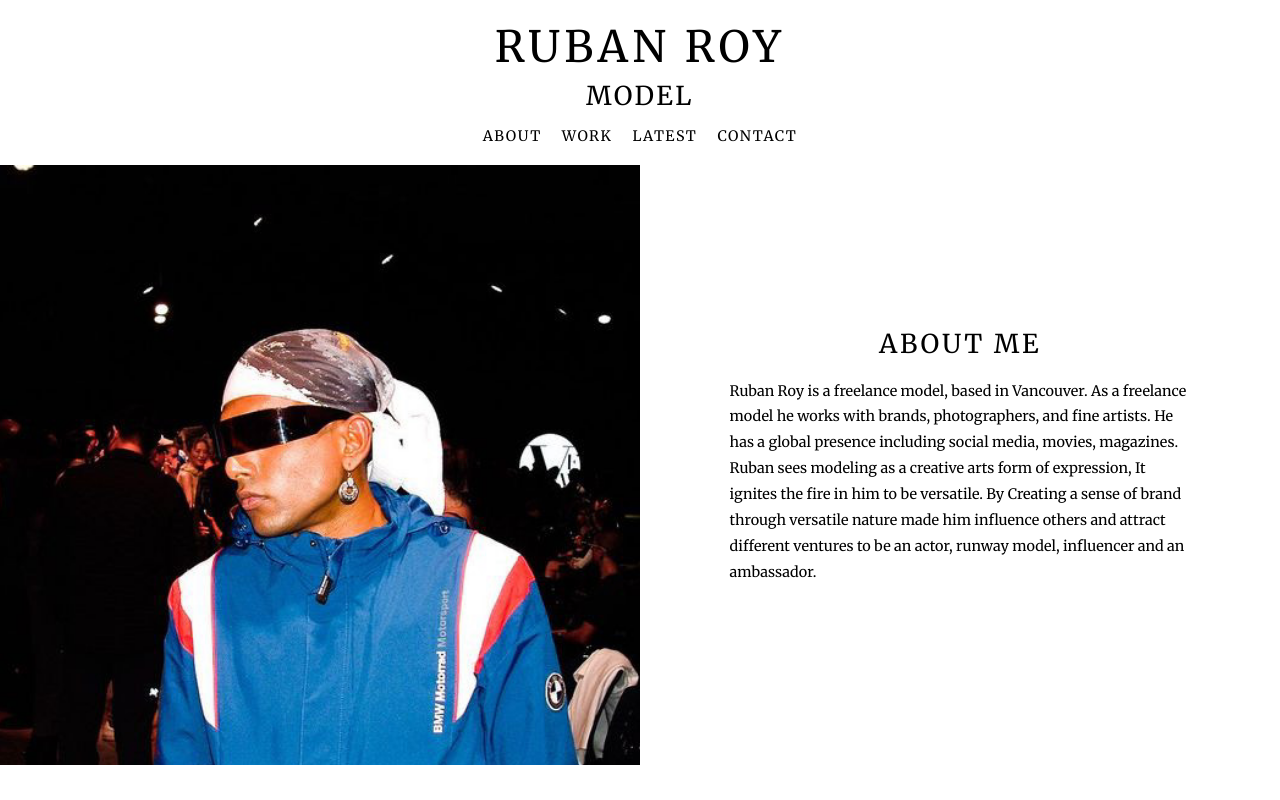
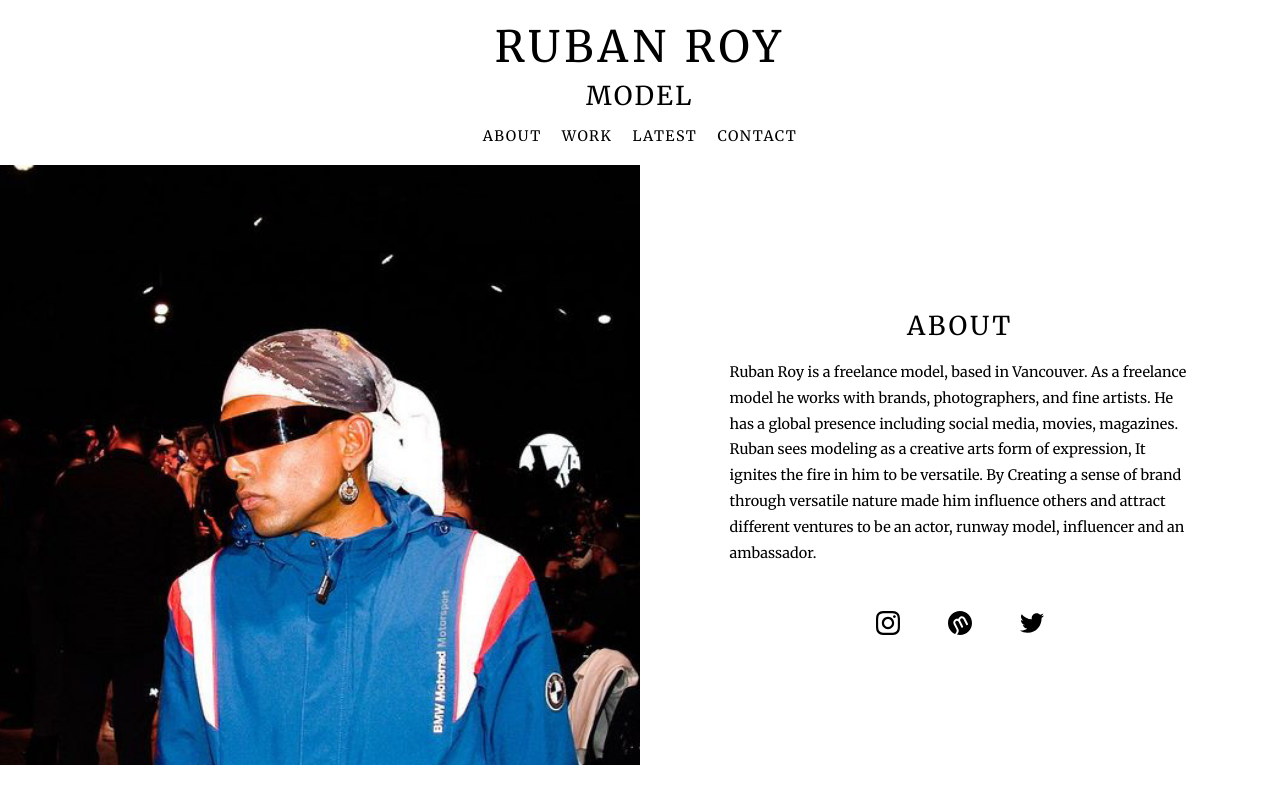
Before and after one commit to Jack-2077/ruban-portfolio, an Astro site: page / in a window 1280 px wide. Built offline with nearby package versions, Linux system fonts and the light colour scheme; Astro itself is replaced by a stand-in of ours.

Commit message:
add: social media icons

```diff
--- a/astro.config.mjs
+++ b/astro.config.mjs
@@ -1,4 +1,12 @@
 import { defineConfig } from 'astro/config';
 
 // https://astro.build/config
-export default defineConfig({});
+export default defineConfig({
+    schema: {
+        'image': {
+          content: 'string',
+          width: 'number',
+          height: 'number',
+        },
+      },
+});
--- /dev/null
+++ b/src/icons/Instagram.astro
@@ -0,0 +1,9 @@
+<svg
+  xmlns="http://www.w3.org/2000/svg"
+  width="24"
+  height="24"
+  viewBox="0 0 24 24"
+  ><path
+    d="M12 2.163c3.204 0 3.584.012 4.85.07 3.252.148 4.771 1.691 4.919 4.919.058 1.265.069 1.645.069 4.849 0 3.205-.012 3.584-.069 4.849-.149 3.225-1.664 4.771-4.919 4.919-1.266.058-1.644.07-4.85.07-3.204 0-3.584-.012-4.849-.07-3.26-.149-4.771-1.699-4.919-4.92-.058-1.265-.07-1.644-.07-4.849 0-3.204.013-3.583.07-4.849.149-3.227 1.664-4.771 4.919-4.919 1.266-.057 1.645-.069 4.849-.069zm0-2.163c-3.259 0-3.667.014-4.947.072-4.358.2-6.78 2.618-6.98 6.98-.059 1.281-.073 1.689-.073 4.948 0 3.259.014 3.668.072 4.948.2 4.358 2.618 6.78 6.98 6.98 1.281.058 1.689.072 4.948.072 3.259 0 3.668-.014 4.948-.072 4.354-.2 6.782-2.618 6.979-6.98.059-1.28.073-1.689.073-4.948 0-3.259-.014-3.667-.072-4.947-.196-4.354-2.617-6.78-6.979-6.98-1.281-.059-1.69-.073-4.949-.073zm0 5.838c-3.403 0-6.162 2.759-6.162 6.162s2.759 6.163 6.162 6.163 6.162-2.759 6.162-6.163c0-3.403-2.759-6.162-6.162-6.162zm0 10.162c-2.209 0-4-1.79-4-4 0-2.209 1.791-4 4-4s4 1.791 4 4c0 2.21-1.791 4-4 4zm6.406-11.845c-.796 0-1.441.645-1.441 1.44s.645 1.44 1.441 1.44c.795 0 1.439-.645 1.439-1.44s-.644-1.44-1.439-1.44z"
+  ></path></svg
+>
--- /dev/null
+++ b/src/icons/Litmind.astro
@@ -0,0 +1,3 @@
+<svg viewBox="3.8 3.7 616.1 616" xmlns="http://www.w3.org/2000/svg" width="24" height="24">
+  <path d="m184.2 592.2c44.1-39 51.1-80.4 37.3-110.5l-71.6-140c-23.8-46.6-5.3-103.6 41.3-127.5 24.7-12.6 52.3-13.3 76.4-4.2 6.8-24.8 23.5-46.8 48.2-59.4 46.6-23.8 103.6-5.4 127.5 41.2l71.6 140c6.2 12.2 1.4 27.1-10.8 33.3s-27.1 1.4-33.3-10.8l-71.5-140c-11.4-22.2-38.6-31-60.9-19.6-22 11.2-30.8 38-20.1 60.1.1.2.3.5.4.7l71.6 140-.1.1c.1.1.2.3.3.4 6.2 12.2 1.4 27.1-10.8 33.3s-27.1 1.4-33.3-10.8c-.1-.2-.1-.3-.2-.5l-71.6-140c-.1-.3-.2-.5-.4-.8-11.6-21.6-38.4-30.1-60.4-18.9-22.2 11.4-31.1 38.6-19.7 60.8l71.5 140c18.6 35.5 28.3 88.4-35.5 149.6 26 7.2 53.5 11 81.8 11 170.1 0 308-137.9 308-308s-137.9-308-308-308-308 137.9-308 308c-.1 126.2 71.7 232.9 180.3 280.5" />
+</svg>
--- /dev/null
+++ b/src/icons/Twitter.astro
@@ -0,0 +1,9 @@
+<svg
+  xmlns="http://www.w3.org/2000/svg"
+  width="24"
+  height="24"
+  viewBox="0 0 24 24"
+  ><path
+    d="M24 4.557c-.883.392-1.832.656-2.828.775 1.017-.609 1.798-1.574 2.165-2.724-.951.564-2.005.974-3.127 1.195-.897-.957-2.178-1.555-3.594-1.555-3.179 0-5.515 2.966-4.797 6.045-4.091-.205-7.719-2.165-10.148-5.144-1.29 2.213-.669 5.108 1.523 6.574-.806-.026-1.566-.247-2.229-.616-.054 2.281 1.581 4.415 3.949 4.89-.693.188-1.452.232-2.224.084.626 1.956 2.444 3.379 4.6 3.419-2.07 1.623-4.678 2.348-7.29 2.04 2.179 1.397 4.768 2.212 7.548 2.212 9.142 0 14.307-7.721 13.995-14.646.962-.695 1.797-1.562 2.457-2.549z"
+  ></path></svg
+>
--- a/src/layouts/Layout.astro
+++ b/src/layouts/Layout.astro
@@ -4,6 +4,9 @@ interface Props {
 }
 
 const { title } = Astro.props;
+
+import { ViewTransitions } from "astro:transitions";
+import Nav from "../components/Nav.astro";
 ---
 
 <!doctype html>
@@ -20,16 +23,16 @@ const { title } = Astro.props;
     />
     <meta name="generator" content={Astro.generator} />
     <title>{title}</title>
+    <ViewTransitions />
   </head>
   <body>
     <div class="App">
       <div class="page">
+        <Nav />
         <slot />
       </div>
     </div>
-  </body>
-</html>
-<style is:global>
+  </body><style is:global>
     *,
     :after,
     :before {
@@ -112,6 +115,11 @@ const { title } = Astro.props;
       font-size: 14px;
     }
 
+    .App a {
+    color: inherit;
+    text-decoration: inherit;
+}
+
     .pbElements {
       width: 100%;
       display: flex;
@@ -126,3 +134,4 @@ const { title } = Astro.props;
       letter-spacing: 0.1em;
     }
   </style>
+</html>
--- a/src/pages/index.astro
+++ b/src/pages/index.astro
@@ -1,20 +1,21 @@
 ---
 import Layout from "../layouts/Layout.astro";
-import Nav from "../components/Nav.astro";
+import InstagramIcon from "../icons/Instagram.astro";
+import LitmindIcon from "../icons/Litmind.astro";
+import TwitterIcon from "../icons/Twitter.astro";
 ---
 
-<Layout title="Welcome to Astro.">
-  <Nav />
+<Layout title="Ruban Roy">
   <main>
     <div class="wrapper">
       <section>
-        <div class="SingleImageBg">
-          <div class="ImageContainer"></div>
+        <div class="singleImageBg">
+          <div class="imageContainer"></div>
         </div>
 
         <div class="pbElements pbInfo">
-          <h1 class="Header">About me</h1>
-          <div class="LongText">
+          <h1 class="header">About</h1>
+          <div class="longText">
             Ruban Roy is a freelance model, based in Vancouver. As a freelance
             model he works with brands, photographers, and fine artists. He has
             a global presence including social media, movies, magazines. Ruban
@@ -22,6 +23,21 @@ import Nav from "../components/Nav.astro";
             fire in him to be versatile. By Creating a sense of brand through
             versatile nature made him influence others and attract different
             ventures to be an actor, runway model, influencer and an ambassador.
+          </div>
+          <div class="socialMedia">
+            <div class="icon">
+              <a
+                href="https://www.instagram.com/ima_peace_maker/"
+                target="_blank"><InstagramIcon /></a>
+            </div>
+            <div class="icon">
+              <a href="https://litmind.com/imapeacemaker/" target="_blank"
+                ><LitmindIcon /></a>
+            </div>
+            <div class="icon">
+              <a href="https://twitter.com/ima_peacemaker/" target="_blank"
+                ><TwitterIcon /></a>
+            </div>
           </div>
         </div>
       </section>
@@ -55,7 +71,7 @@ import Nav from "../components/Nav.astro";
     background-size: cover;
   }
 
-  .SingleImageBg {
+  .singleImageBg {
     background-attachment: initial;
     background-size: cover;
     background-position: center center;
@@ -66,7 +82,7 @@ import Nav from "../components/Nav.astro";
     overflow: hidden;
   }
 
-  .ImageContainer {
+  .imageContainer {
     background-image: url(/homeImg.JPG);
     width: 100%;
     height: 110%;
@@ -86,13 +102,41 @@ import Nav from "../components/Nav.astro";
     align-self: center;
   }
 
-  .pbElements h1 {
+  .header {
+    font-size: 1.8em;
+    letter-spacing: 0.1em;
+    text-transform: uppercase;
     margin-bottom: 0.7em;
   }
 
-  .LongText {
+  .longText {
     margin-bottom: 1.1em;
     width: 100%;
     line-height: 1.8em;
   }
+
+  .socialMedia {
+    font-size: 1.6em;
+    margin-top: 1.2em;
+    margin-bottom: 0px;
+
+    display: flex;
+    flex-direction: row;
+    justify-content: center;
+    gap: 1.5em;
+  }
+
+  .icon {
+    margin-right: 0.6em;
+    margin-left: 0.6em;
+    width: 10px;
+    height: 10px;
+  }
+  .icon:first-child {
+    margin-left: 0;
+  }
+
+  .icon a:hover {
+    fill: #999999;
+  }
 </style>
```
Also changed, not shown: src/pages/work.astro (+25 -4 lines), 1 other file. Lines whose indentation alone changed are shown as unchanged.
